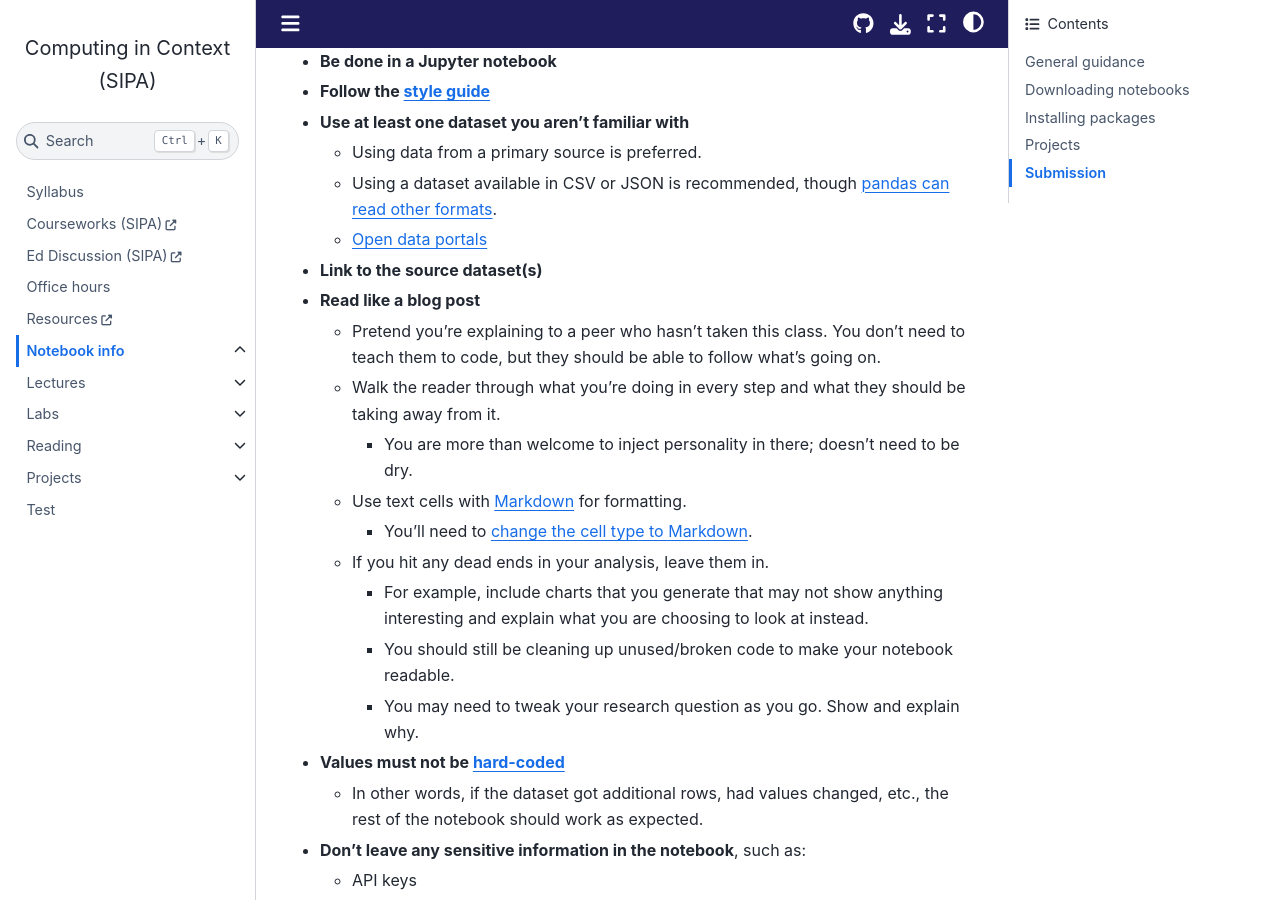
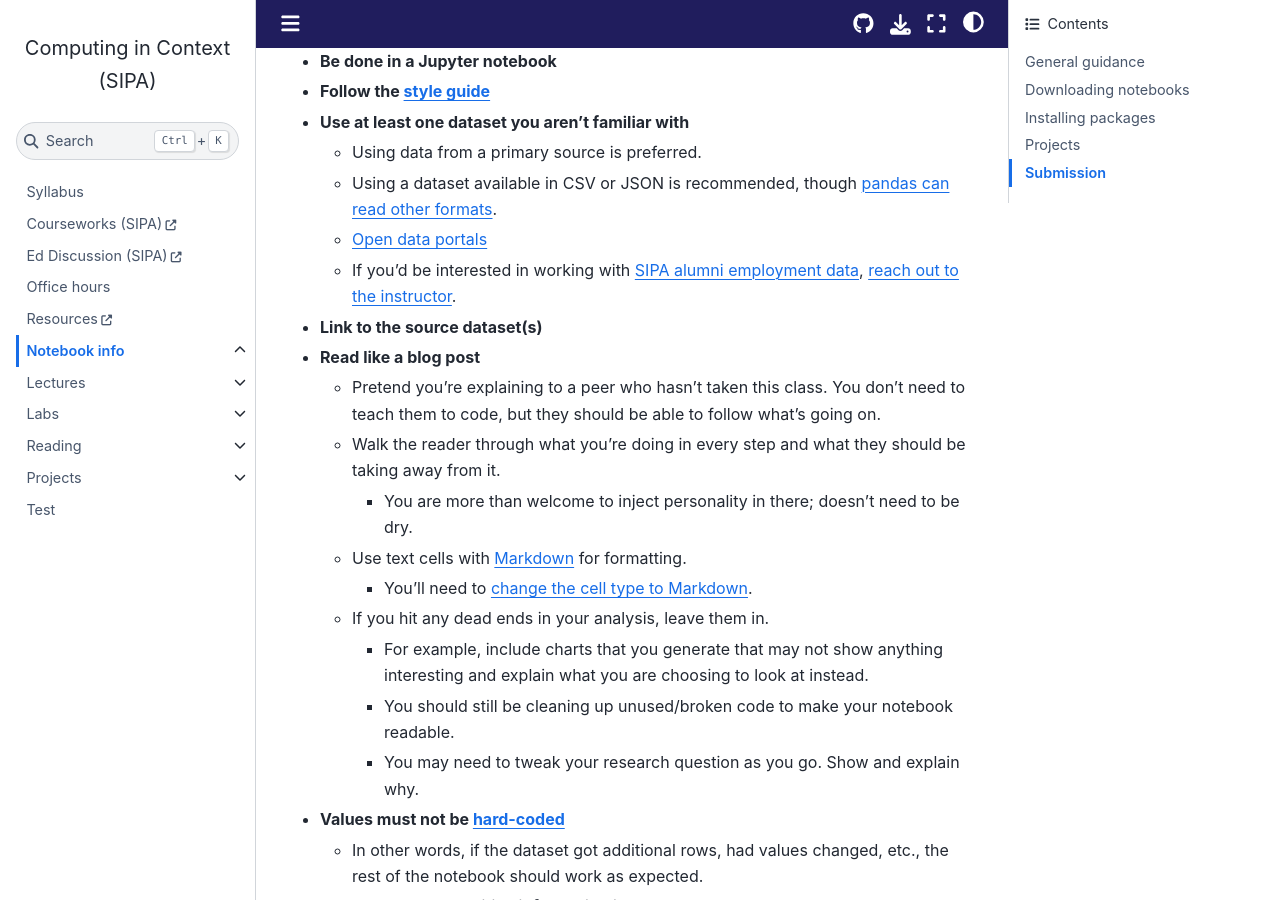
Before and after one commit to afeld/computing-in-context, a Jupyter Book: the page built from notebooks.md, in a window 1280 px wide and 900 px high, scrolled down 1620 px. Built offline with Jupyter Book 1.0.4 settings and Sphinx 7.4.7 and the Sphinx Book theme 1.1.4, drawn with Linux system fonts in a browser that asks for light colours; pages that are not in the unit, such as notebooks, are missing from menus; comment, search, counter and statistics services are not loaded.

Commit message:
add note about SIPA employment data

```diff
--- a/notebooks.md
+++ b/notebooks.md
@@ -52,6 +52,7 @@ All Projects must:
   - Using data from a primary source is preferred.
   - Using a dataset available in CSV or JSON is recommended, though [pandas can read other formats](https://pandas.pydata.org/pandas-docs/stable/user_guide/io.html).
   - [Open data portals](https://python-public-policy.afeld.me/en/columbia/final_project/resources.html#open-data-portals)
+  - If you'd be interested in working with [SIPA alumni employment data](https://www.sipa.columbia.edu/pathways-careers/employment-statistics), [reach out to the instructor](index.md#instructors).
 - **Link to the source dataset(s)**
 - **Read like a blog post**
   - Pretend you're explaining to a peer who hasn't taken this class. You don't need to teach them to code, but they should be able to follow what's going on.
```
